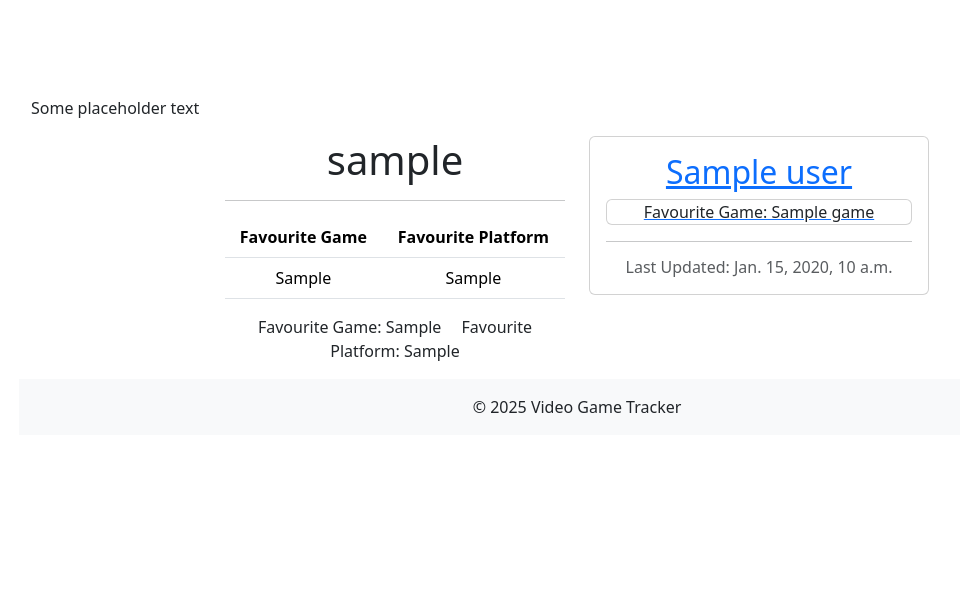
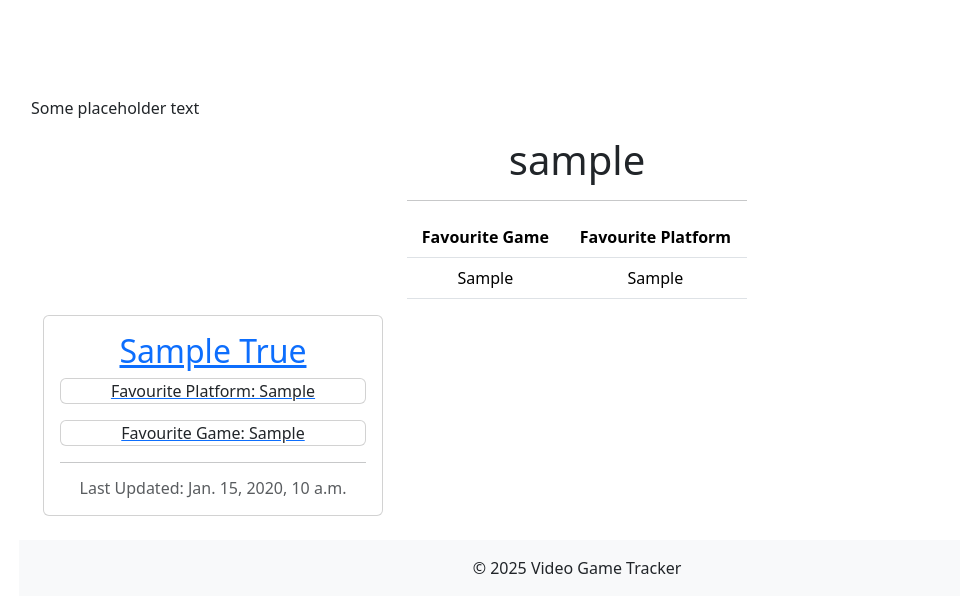
Before and after one commit to lcorndogl/Video-Game-Tracker, a Django app: template profiles/templates/profiles/profile_detailed.html in a window 1280 px wide. Shown: the part 56-669 px from the top of the page, without its empty margins (63-1023 px from the left). Run offline with Django 4.2, Linux system fonts and the light colour scheme; tables that the repository leaves empty hold one stand-in row (values such as "Sample post"); the template is opened without the code that fills it: values that come from a table or form of the project are taken from there, most other values are stand-ins (such as "Sample title", 1, 10 or a date in 2020).

Commit message:
Add library to views, display information on detailed profile

```diff
--- a/profiles/templates/profiles/profile_detailed.html
+++ b/profiles/templates/profiles/profile_detailed.html
@@ -13,33 +13,38 @@
                 <div class="col-md-4 text-center">
                     <h1>{{ user_identified }}</h1>
                     <hr>
-                    <p class="text-muted>">{% if profile.game %}
+                    <!-- Checks if the user has a favourite game or platform -->
+                    <p class="text-muted>">{% if profile.game or profile.platform%}
                     <table class="table">
-                        {% if profile.game or profile.platform %}
                         <tr>
+                            <!-- Define table headings based on the user's favourite game or platform -->
                             {% if profile.game %}
                             <th>Favourite Game</th>
                             {% endif %}
                             {% if profile.platform %}
                             <th>Favourite Platform</th>
-                            {% endif %} </tr>
+                            {% endif %}
+                        </tr>
+                        <!-- Display favourites  -->
                         <tr>{% if profile.game %}
                             <td>{{ profile.game }}</td>
                             {% endif %}
                             {% if profile.platform %}
                             <td>{{ profile.platform }}</td>
-                                {% endif %}</tr>
+                            {% endif %}
+                        </tr>
                     </table>
                     {% endif %}</p>
-                    Favourite Game: {{ profile.game }}{% endif %}&emsp; {% if profile.platform %}Favourite Platform: {{ profile.platform }}{% endif %}</p>
                 </div>
+            </div>
+            <div class="row">
                 <!-- Library Info -->
-                {% for profile in profiles %}
+                {% for game in library %}
                 <div class="col-md-4">
                     <div class="card mb-4">
                         <div class="card-body">
                             <a href="#" class="post-link text-center">
-                                <h2 class="card-title">{{ profile.user }}</h2>
+                                <h2 class="card-title">{{ game.game }} {{ game.completed }}</h2>
                                 {% if profile.platform %} <p class="card">Favourite Platform: {{ profile.platform }}</p>
                                 {% endif %}
                                 {% if profile.game %}<p class="card">Favourite Game: {{ profile.game }}</p>{% endif %}
```
Also changed, not shown: profiles/views.py (+2 -6 lines). Lines whose indentation alone changed are shown as unchanged.
